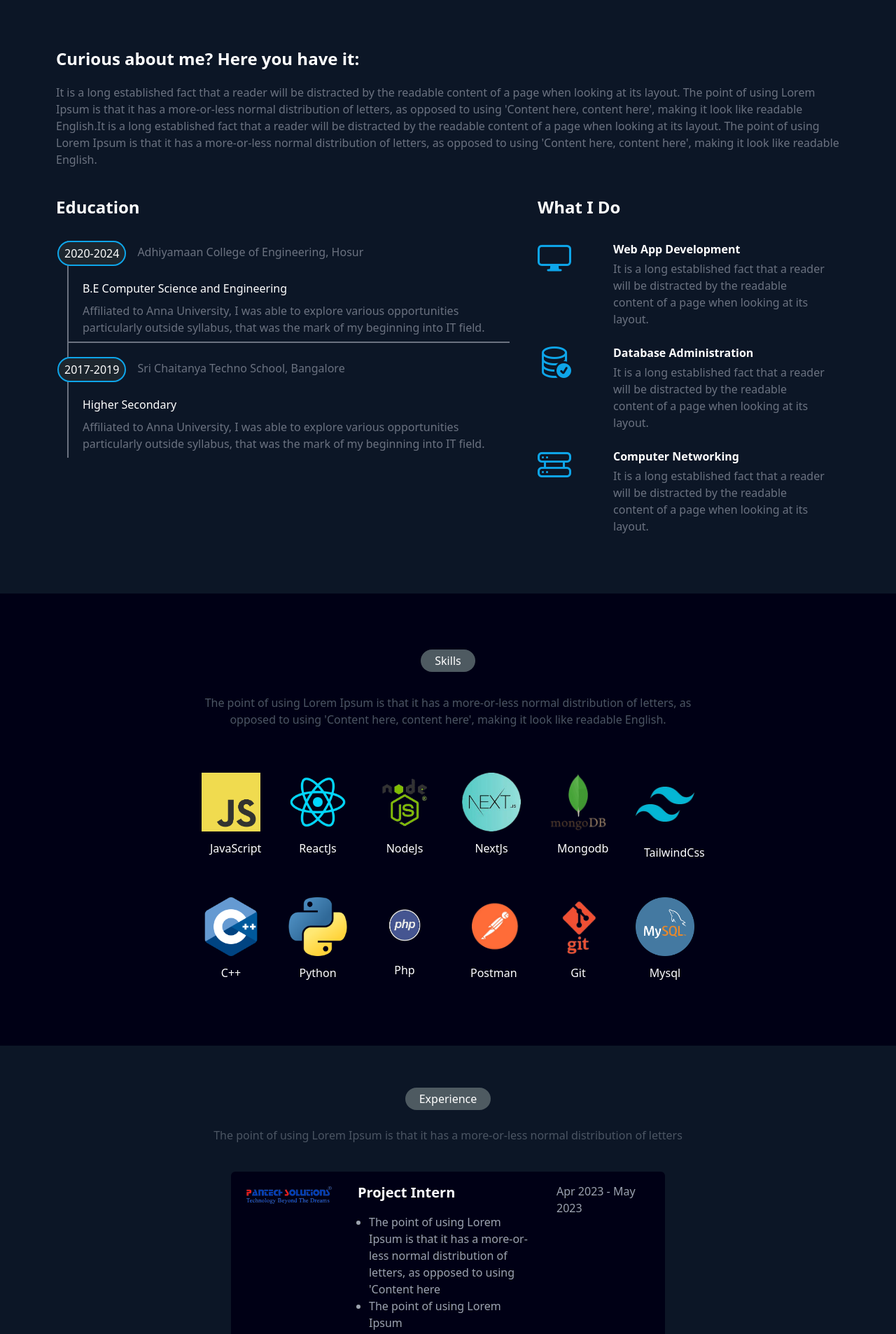
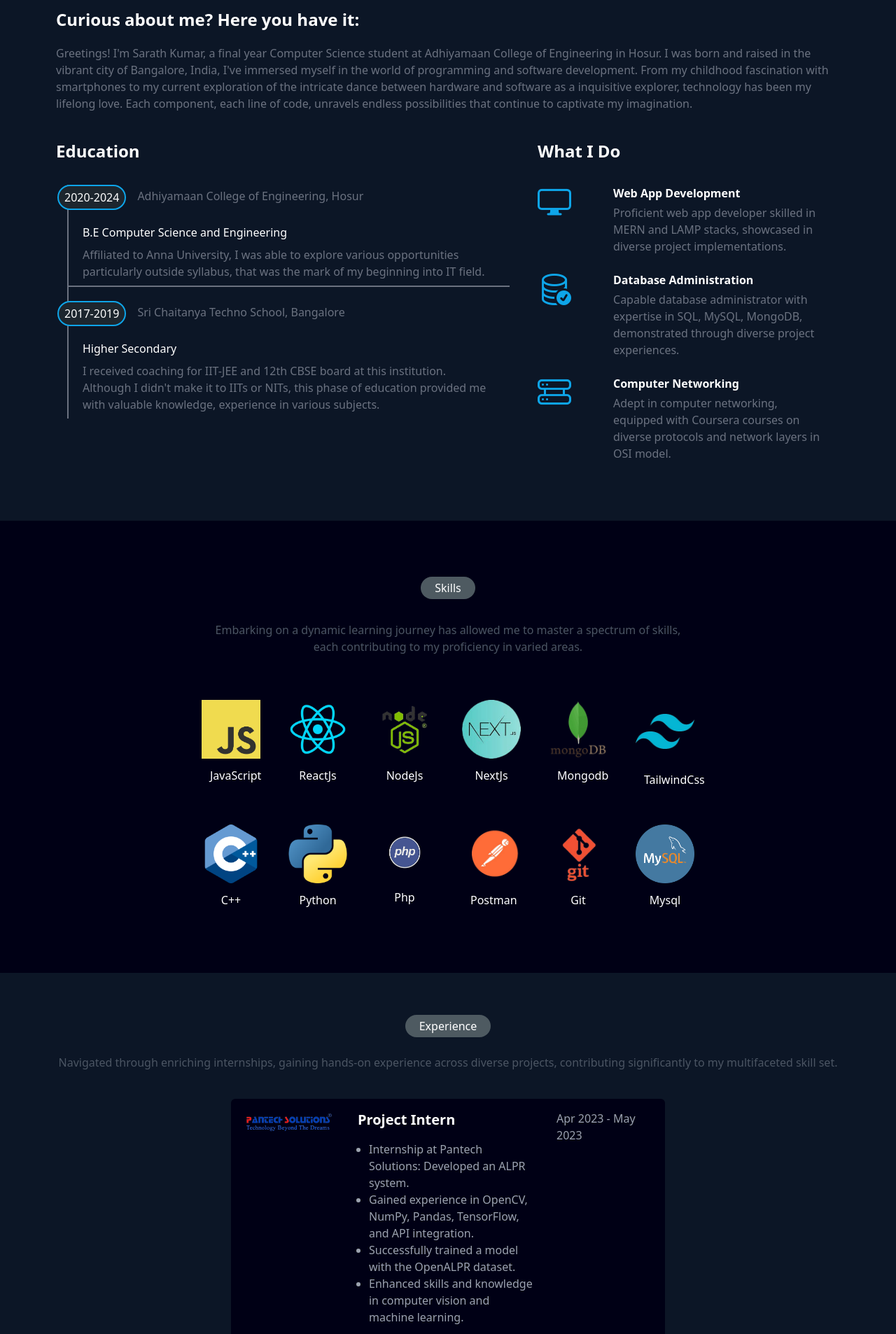
Before and after one commit to Sarath-Kumar-K/My_Portfolio, a React (Create React App) app: page / in a window 1280 px wide. Shown: the part 660-2566 px from the top of the page at 70% size. Built offline with nearby package versions, Linux system fonts and the light colour scheme.

Commit message:
Modified original textual contents

```diff
--- a/src/components/About.js
+++ b/src/components/About.js
@@ -21,16 +21,7 @@ const About = () => {
           </h2>
           <div className="text-gray-500 leading-6">
             <p className="mt-5">
-              It is a long established fact that a reader will be distracted by
-              the readable content of a page when looking at its layout. The
-              point of using Lorem Ipsum is that it has a more-or-less normal
-              distribution of letters, as opposed to using 'Content here,
-              content here', making it look like readable English.It is a long
-              established fact that a reader will be distracted by the readable
-              content of a page when looking at its layout. The point of using
-              Lorem Ipsum is that it has a more-or-less normal distribution of
-              letters, as opposed to using 'Content here, content here', making
-              it look like readable English.
+            Greetings! I'm Sarath Kumar, a final year Computer Science student at Adhiyamaan College of Engineering in Hosur. I was born and raised in the vibrant city of Bangalore, India, I've immersed myself in the world of programming and software development. From my childhood fascination with smartphones to my current exploration of the intricate dance between hardware and software as a inquisitive explorer, technology has been my lifelong love. Each component, each line of code, unravels endless possibilities that continue to captivate my imagination.
             </p>
             <br></br>
             <div className="lg:flex lg:gap-10 flex lg:flex-row flex-col gap-5">
@@ -65,9 +56,8 @@ const About = () => {
                       Higher Secondary
                     </p>
                     <p className="py-2 px-5">
-                      Affiliated to Anna University, I was able to explore
-                      various opportunities particularly outside syllabus, that
-                      was the mark of my beginning into IT field.
+
+I received coaching for IIT-JEE and 12th CBSE board at this institution. Although I didn't make it to IITs or NITs, this phase of education provided me with valuable knowledge, experience in various subjects.
                     </p>
                   </div>
                 </div>
@@ -87,9 +77,7 @@ const About = () => {
                         Web App Development
                       </p>
                       <p className="px-5 py-1">
-                        It is a long established fact that a reader will be
-                        distracted by the readable content of a page when
-                        looking at its layout.
+                      Proficient web app developer skilled in MERN and LAMP stacks, showcased in diverse project implementations.
                       </p>
                     </div>
                   </div>
@@ -102,9 +90,7 @@ const About = () => {
                         Database Administration
                       </p>
                       <p className="px-5 py-1">
-                        It is a long established fact that a reader will be
-                        distracted by the readable content of a page when
-                        looking at its layout.
+                      Capable database administrator with expertise in SQL, MySQL, MongoDB, demonstrated through diverse project experiences.
                       </p>
                     </div>
                   </div>
@@ -117,9 +103,7 @@ const About = () => {
                         Computer Networking
                       </p>
                       <p className="px-5 py-1">
-                        It is a long established fact that a reader will be
-                        distracted by the readable content of a page when
-                        looking at its layout.
+                      Adept in computer networking, equipped with Coursera courses on diverse protocols and network layers in OSI model.
                       </p>
                     </div>
                   </div>
--- a/src/components/Experience.js
+++ b/src/components/Experience.js
@@ -7,7 +7,7 @@ const Experience = () => {
         <div className='pt-10'>
             <h3 className='text-white w-fit mx-auto py-1 px-5 text-center bg-[#4e5a61] rounded-3xl'>Experience</h3>
         </div>
-        <p className='py-6 text-gray-600 text-center'>The point of using Lorem Ipsum is that it has a more-or-less normal distribution of letters</p>
+        <p className='py-6 text-gray-600 text-center'>Navigated through enriching internships, gaining hands-on experience across diverse projects, contributing significantly to my multifaceted skill set. </p>
             {/* exp 1 */}
             <div className='lg:flex lg:justify-between mx-auto my-4 bg-[#000015] rounded-md w-5/6 lg:w-1/2'>
                 <div className='flex justify-between'>
@@ -21,10 +21,10 @@ const Experience = () => {
                 <div className='flex flex-wrap flex-col lg:p-4 p-4 lg:w-1/2'>
                     <h3 className='text-xl text-white font-bold'>Project Intern</h3>
                     <ul className='list-disc text-gray-400 py-4 pl-4'>
-                        <li className=''>The point of using Lorem Ipsum is that it has a more-or-less normal distribution of letters, as opposed to using 'Content here</li>
-                        <li>The point of using Lorem Ipsum</li>
-                        <li>The point of using Lorem Ipsum is that it has a more-or-less normal distribution of letters, as opposed to using 'Content here The point of using Lorem Ipsum</li>
-                        <li>The point of using Lorem Ipsum</li>
+                        <li>Internship at Pantech Solutions: Developed an ALPR system.</li>
+                        <li>Gained experience in OpenCV, NumPy, Pandas, TensorFlow, and API integration.</li>
+                        <li>Successfully trained a model with the OpenALPR dataset.</li>
+                        <li>Enhanced skills and knowledge in computer vision and machine learning.</li>
                     </ul>
                 </div>
                 <div className='hidden lg:block text-gray-400 lg:p-4 p-4'>
--- a/src/components/Profile.js
+++ b/src/components/Profile.js
@@ -3,11 +3,12 @@ import photo from '../assets/dp.jpg'
 
 const Profile = () => {
   return (
-    <div className='text-white mx-5 md:mx-10 lg:mx-20 flex flex-col-reverse lg:flex-row mt-20'>
+    <div className='text-white mx-5 md:mx-10 lg:mx-20 flex flex-col-reverse lg:flex-row lg:gap-10 mt-20'>
+      {/* welcome content */}
         <div className='py-10'>
            <div>
               <h1 className='lg:text-5xl text-3xl font-bold'>Hi, I'm <span className='text-blue-500'>Sarath</span>👋</h1>
-              <p className='mt-5 lg:text-xl text-gray-500 '>It is a long established fact that a reader will be distracted by the readable content of a page when looking at its layout. The point of using Lorem Ipsum is that it has a more-or-less normal distribution of letters, as opposed to using 'Content here, content here', making it look like readable English.</p>
+              <p className='mt-5 lg:text-xl text-gray-500 '>A dedicated Computer Science enthusiast with a passion for programming and devlopment. </p>
            </div>
            <div className='mt-10 text-gray-500'>
              <p className='py-2'><i class="bi bi-geo-alt"></i> Bangalore, india</p>
@@ -19,14 +20,15 @@ const Profile = () => {
              <a href="mailto:sarathkumar230302@gmail.com" className='curser-pointer' target="_blank" rel="noopener noreferrer"><i class="bi bi-envelope-at-fill"></i></a>
            </div>
         </div>
-        <div className='lg:p-5 '>
+        {/* photo */}
+        <div className='lg:my-auto lg:mr-[100px] mx-auto'>
           {/* <div className='bg-[#4e5a61] w-fit'>
             <img className='w-[700px] translate-x-4 -translate-y-4' src={photo}/>
           </div> */}
 
-          {/* photo */}
-          <div className='bg-[#4e5a61] w-fit rounded-full p-2 mx-auto'>
-            <img className='rounded-full lg:w-[900px] w-[250px]' src={photo}/>
+
+          <div className='bg-[#4e5a61] w-fit rounded-full p-2 '>
+            <img className='rounded-full lg:w-[300px] w-[250px] lg:h-[300px]' src={photo}/>
           </div>
         </div>
     </div>
--- a/src/components/Projects.js
+++ b/src/components/Projects.js
@@ -7,24 +7,24 @@ const Projects = () => {
         <div className='pb-8'>
             <p className='text-white w-fit mx-auto py-1 px-5 text-center bg-[#4e5a61] rounded-3xl'>Works</p>
         </div>
-        <p className='pb-16 lg:w-1/2 mx-auto text-gray-600 text-center'>The point of using Lorem Ipsum is that it has a more-or-less normal distribution of letters, as opposed to using 'Content here, content here', making it look like readable English.</p>
+        <p className='pb-16 lg:w-1/2 mx-auto text-gray-600 text-center'>Explore a compilation of my impactful works and projects, each a testament to my dedication, innovation, and problem-solving prowess.</p>
         <div className='lg:w-5/6 p-5 mx-auto lg:flex'>
             <div className='lg:w-1/2 p-5 lg:p-10 rounded-t-lg lg:rounded-e-none lg:rounded-s-lg bg-[#3e4a61]'>
                 <img className='h-[200px] lg:h-[300px] rounded-lg' src={crowdfundingapp}/>
             </div>
             <div className='lg:w-1/2 bg-[#1c2636] rounded-b-lg lg:rounded-s-none lg:rounded-e-lg p-10 text-white'>
                 <p className='font-bold text-lg pb-3'>CrowdFunding DAPP</p>
-                <p className='text-gray-400 pb-8'>The point of using Lorem Ipsum is that it has a more-or-less normal distribution of letters, as opposed to using 'Content here, content here', making it look like readable English.</p>
+                <p className='text-gray-400 pb-8'>This crowdfunding application leveraged the Ethereum blockchain and the Thirdwed framework, utilizing Solidity for smart contract creation. I deployed contracts on Thirdwed, interfacing with clients using Ether.js libraries.</p>
                 <div className='flex flex-wrap text-sm gap-2'>
+                <p className='text-white w-fit py-1 px-5 text-center bg-[#4e5a61] rounded-3xl'>Smart Contract</p>
+                <p className='text-white w-fit py-1 px-5 text-center bg-[#4e5a61] rounded-3xl'>Ethereum Network</p>
+                <p className='text-white w-fit py-1 px-5 text-center bg-[#4e5a61] rounded-3xl'>solidity</p>
+                <p className='text-white w-fit py-1 px-5 text-center bg-[#4e5a61] rounded-3xl'>Blockchain</p>
+                <p className='text-white w-fit py-1 px-5 text-center bg-[#4e5a61] rounded-3xl'>Ether.js</p>
+                <p className='text-white w-fit py-1 px-5 text-center bg-[#4e5a61] rounded-3xl'>Javascripty</p>
                 <p className='text-white w-fit py-1 px-5 text-center bg-[#4e5a61] rounded-3xl'>Reactjs</p>
-                <p className='text-white w-fit py-1 px-5 text-center bg-[#4e5a61] rounded-3xl'>Nextjs</p>
-                <p className='text-white w-fit py-1 px-5 text-center bg-[#4e5a61] rounded-3xl'>solidity</p>
-                <p className='text-white w-fit py-1 px-5 text-center bg-[#4e5a61] rounded-3xl'>tailwindcss</p>
-                <p className='text-white w-fit py-1 px-5 text-center bg-[#4e5a61] rounded-3xl'>programming</p>
-                <p className='text-white w-fit py-1 px-5 text-center bg-[#4e5a61] rounded-3xl'>data structure</p>
-                <p className='text-white w-fit py-1 px-5 text-center bg-[#4e5a61] rounded-3xl'>Reactjs</p>
-                <p className='text-white w-fit py-1 px-5 text-center bg-[#4e5a61] rounded-3xl'>Nextjs</p>
-                <p className='text-white w-fit py-1 px-5 text-center bg-[#4e5a61] rounded-3xl'>solidity</p>
+                <p className='text-white w-fit py-1 px-5 text-center bg-[#4e5a61] rounded-3xl'>Thirdweb</p>
+                <p className='text-white w-fit py-1 px-5 text-center bg-[#4e5a61] rounded-3xl'>Web3</p>
                 </div>
             </div>
         </div>
--- a/src/components/Skills.js
+++ b/src/components/Skills.js
@@ -20,7 +20,7 @@ const Skills = () => {
         <div className='pb-8'>
             <p className='text-white w-fit mx-auto py-1 px-5 text-center bg-[#4e5a61] rounded-3xl'>Skills</p>
         </div>
-        <p className='pb-16 text-gray-600 text-center'>The point of using Lorem Ipsum is that it has a more-or-less normal distribution of letters, as opposed to using 'Content here, content here', making it look like readable English.</p>
+        <p className='pb-16 text-gray-600 text-center'>Embarking on a dynamic learning journey has allowed me to master a spectrum of skills, each contributing to my proficiency in varied areas.</p>
         <div className='grid grid-cols-2 md:grid-cols-4 lg:grid-cols-6 gap-10 text-white'>
             {/* row 1 */}
 
```
Also changed, not shown: src/assets/profile.png (added).
